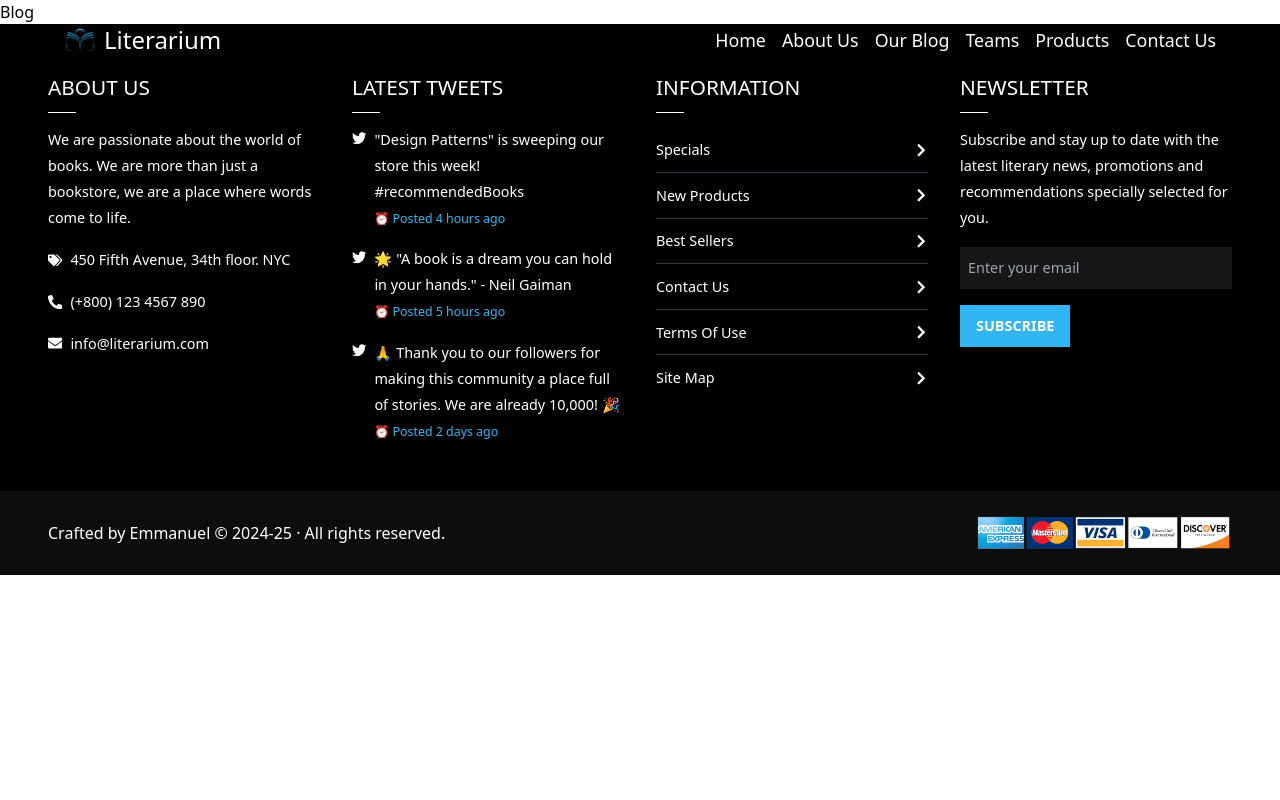
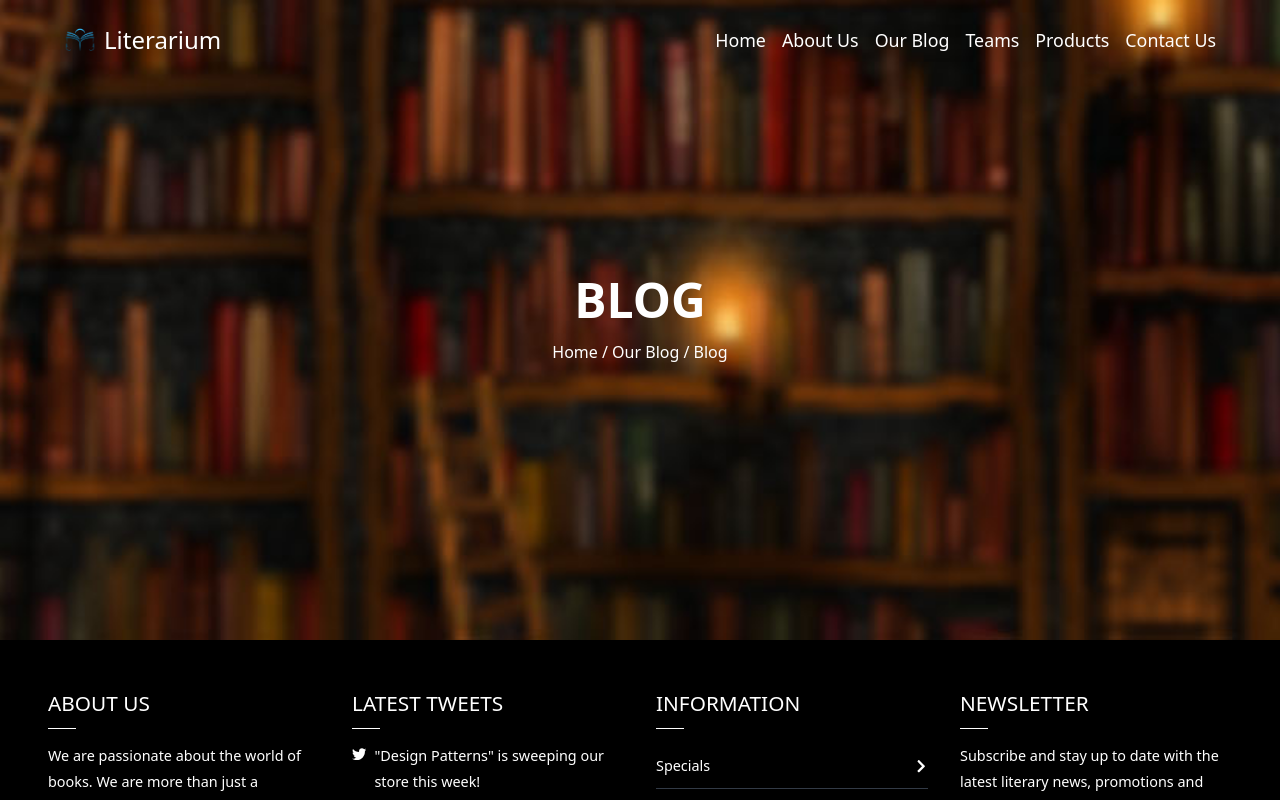
Before and after one commit to emmanuel-cruz-dev/literarium, a React (Vite) app: page /blog in a window 1280 px wide. Shown: the top 800 px of the page. Built offline with nearby package versions, Linux system fonts and the light colour scheme.

Commit message:
agregando blog a App y BlogHero a BlogPage

```diff
--- a/src/App.tsx
+++ b/src/App.tsx
@@ -15,6 +15,7 @@ import PricePackage from "./components/PricePackage";
 import Newsletter from "./components/Newsletter";
 
 import About from "./components/routes/about/About";
+import BlogPage from "./components/routes/blog/BlogPage";
 
 const Home = () => {
   return (
@@ -42,7 +43,7 @@ function App() {
       <Routes>
         <Route path="/" element={<Home />} />
         <Route path="/about" element={<About />} />
-        <Route path="/blog" element={<div>Blog</div>} />
+        <Route path="/blog" element={<BlogPage />} />
         <Route path="/teams" element={<div>Teams</div>} />
         <Route path="/products" element={<div>Products</div>} />
         <Route path="/contact" element={<div>Contact</div>} />
--- a/src/components/routes/about/AboutFounders.tsx
+++ b/src/components/routes/about/AboutFounders.tsx
@@ -93,7 +93,7 @@ const AboutFounders = () => {
             readers a unique space to discover extraordinary stories.
           </p>
         </div>
-        <article className="grid grid-cols-1 md:grid-cols-2 xl:grid-cols-3 gap-12 lg:gap-16 py-6 font-thin">
+        <article className="grid grid-cols-1 md:grid-cols-2 xl:grid-cols-3 gap-12 py-6">
           {members.map((member) => (
             <FounderCard key={member.id} {...member} />
           ))}
--- /dev/null
+++ b/src/components/routes/blog/BlogHero.tsx
@@ -0,0 +1,12 @@
+const BlogHero = () => {
+  return (
+    <section className="about-hero" id="about-hero">
+      <article className="w-11/12 h-full mx-auto flex flex-col justify-center gap-4 items-center text-center text-white">
+        <h1 className="text-5xl uppercase font-bold">Blog</h1>
+        <h2>Home / Our Blog / Blog</h2>
+      </article>
+    </section>
+  );
+};
+
+export default BlogHero;
--- /dev/null
+++ b/src/components/routes/blog/BlogPage.tsx
@@ -0,0 +1,11 @@
+import BlogHero from "./BlogHero";
+
+const BlogPage = () => {
+  return (
+    <>
+      <BlogHero />
+    </>
+  );
+};
+
+export default BlogPage;
--- a/src/styles/pages.css
+++ b/src/styles/pages.css
@@ -160,16 +160,6 @@
   opacity: 1;
 }
 
-.about-founders__card__info {
-  padding: 0.5rem 1rem;
-  position: absolute;
-  bottom: 0;
-  right: 0;
-  z-index: 10;
-  transition: color 0.3s ease-in-out, left 0.3s ease-in-out,
-    right 0.3s ease-in-out, transform 0.3s ease-in-out;
-}
-
 .about-founders__card__info::after {
   content: "";
   position: absolute;
@@ -204,9 +194,20 @@
   color: var(--black-color);
 }
 
+.about-founders__card__info {
+  padding: 0.5rem 0.75rem;
+  position: absolute;
+  bottom: 0;
+  right: 0;
+  z-index: 10;
+  transition: color 0.3s ease-in-out, left 0.3s ease-in-out,
+    right 0.3s ease-in-out, transform 0.3s ease-in-out;
+}
+
 .about-founders__card:hover .about-founders__card__info {
   left: 8%;
   transform: translateY(-36%);
+
   color: var(--white-color);
 }
 
```
